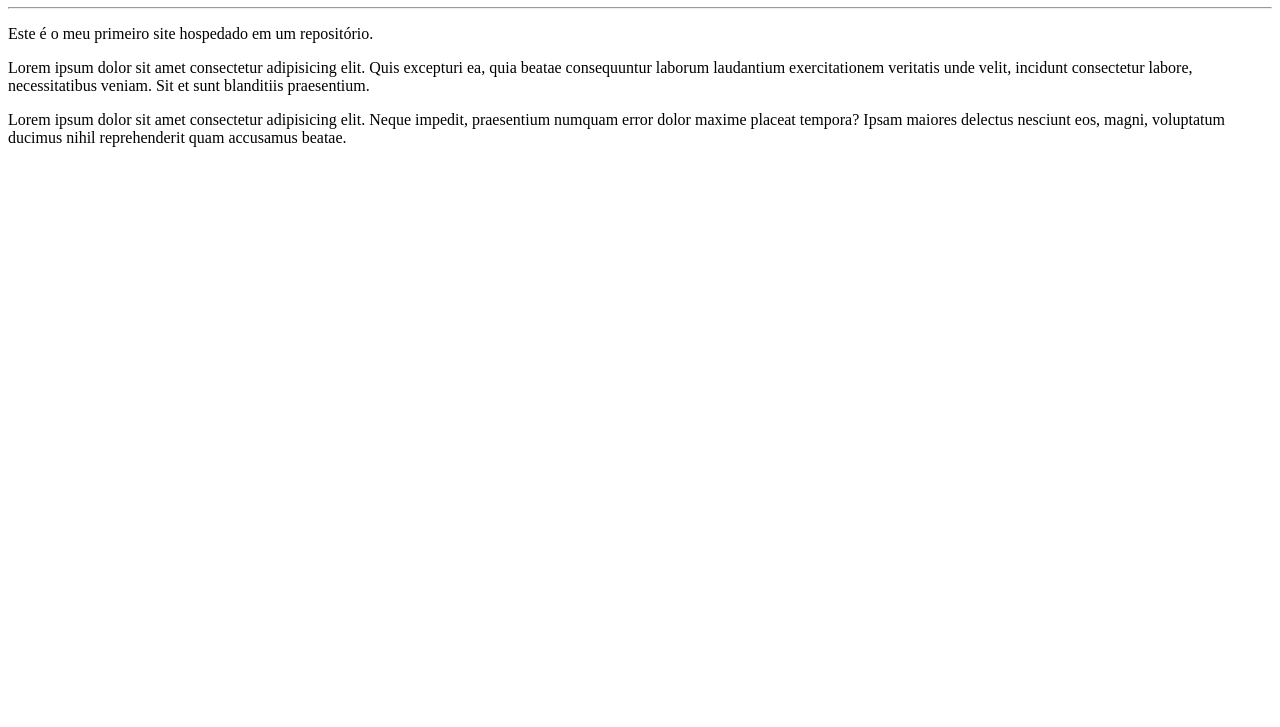
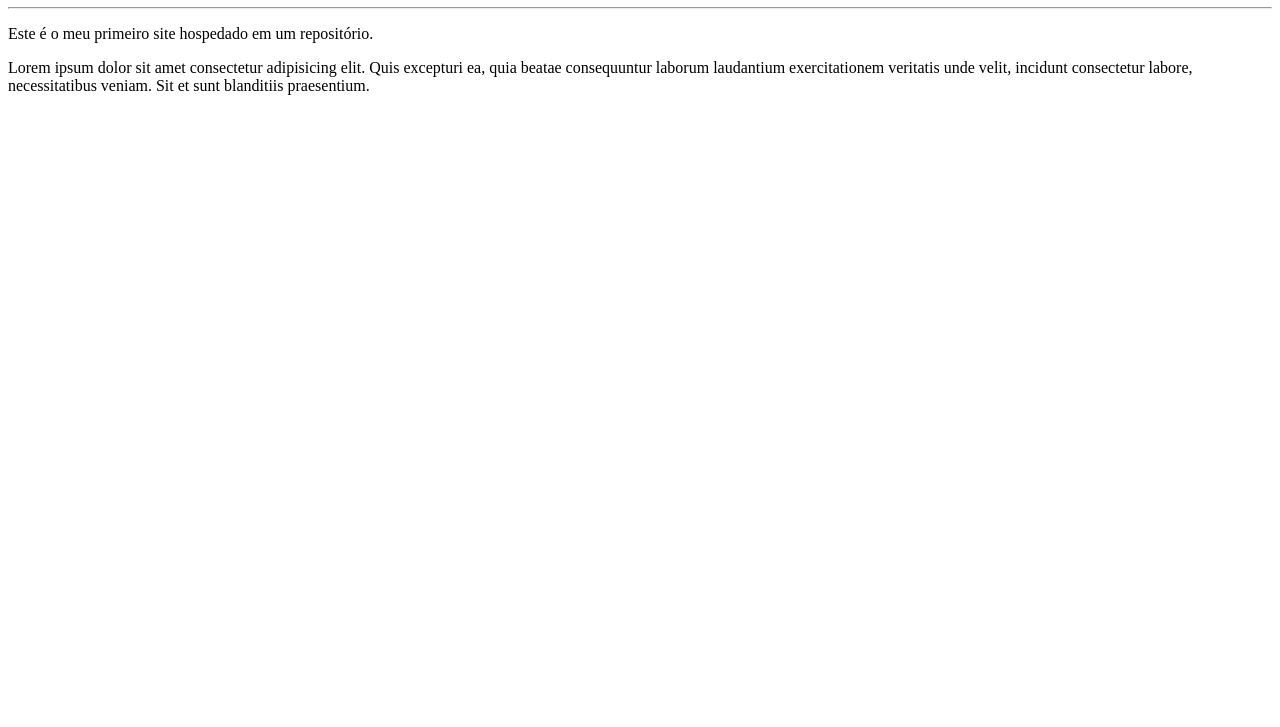
Before and after one commit to clovis-rolemberg/cursoemvideo_github, a plain HTML site: page site-exemplo/index.html in a window 1280 px wide. Shown: the part 73-800 px from the top of the page. Drawn offline with Linux system fonts and the light colour scheme.

Commit message:
Atualizado o index.html

```diff
--- a/site-exemplo/index.html
+++ b/site-exemplo/index.html
@@ -10,6 +10,5 @@
     <hr>
     <p>Este é o meu primeiro site hospedado em um repositório.</p>
     <p>Lorem ipsum dolor sit amet consectetur adipisicing elit. Quis excepturi ea, quia beatae consequuntur laborum laudantium exercitationem veritatis unde velit, incidunt consectetur labore, necessitatibus veniam. Sit et sunt blanditiis praesentium.</p>
-    <p>Lorem ipsum dolor sit amet consectetur adipisicing elit. Neque impedit, praesentium numquam error dolor maxime placeat tempora? Ipsam maiores delectus nesciunt eos, magni, voluptatum ducimus nihil reprehenderit quam accusamus beatae.</p>
 </body>
 </html>
```
